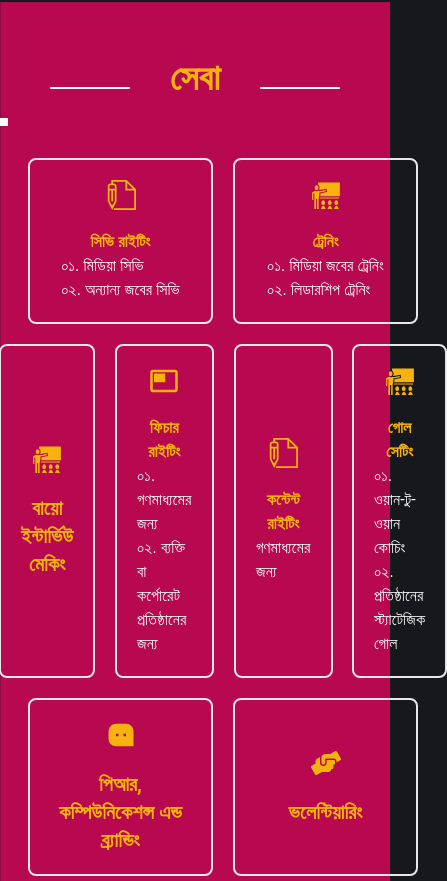
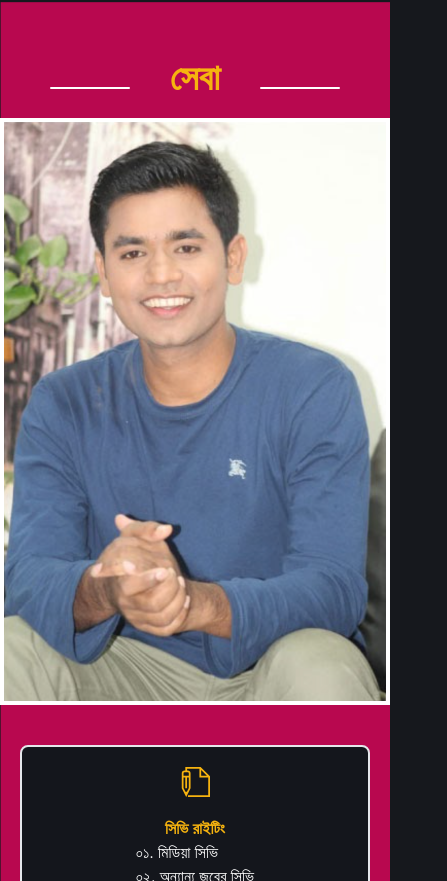
Before and after one commit to SalehAhmed19/GolamRabbi-SSOMOY_TV, a React (Vite) app: page / in a window 390 px wide. Shown: the part 8663-9544 px from the top of the page, 447 px wide, since content can reach past the window. Built offline with nearby package versions, Linux system fonts and the light colour scheme.

Commit message:
some responsive issue fixed

```diff
--- a/src/Components/Isolated/Services.jsx
+++ b/src/Components/Isolated/Services.jsx
@@ -81,17 +81,17 @@ function Services() {
         </Fade>
         <div className="h-[2px] w-20 bg-[#fff] rounded-2xl"></div>
       </div>
-      <div className="flex">
+      <div className="flex flex-col lg:flex-row">
         <div>
           <img className="border-4 border-[#fff]" src={image} alt="" />
         </div>
-        <div className="w-full mx-5">
-          <div className="flex justify-center gap-5 mt-10 mb-5">
+        <div className="w-full lg:mx-5">
+          <div className="flex flex-col lg:flex-row justify-center gap-5 mt-10 mb-5">
             {data.slice(0, 2).map((d) => (
               <Zoom>
                 <div
                   key={d._id}
-                  className="p-5 border-2 rounded-lg w-48 flex flex-col justify-center items-center"
+                  className="p-5 border-2 rounded-lg lg:w-48 flex flex-col justify-center items-center bg-[#14161C] mx-5"
                 >
                   <h4 className="text-primary text-3xl mb-5 flex justify-center">
                     {d.icon}
@@ -114,12 +114,12 @@ function Services() {
               </Zoom>
             ))}
           </div>
-          <div className="flex justify-center gap-5 my-5">
+          <div className="flex flex-col lg:flex-row justify-center gap-5 my-5">
             {data.slice(2, 6).map((d) => (
               <Zoom>
                 <div
                   key={d._id}
-                  className="p-5 border-2 rounded-lg w-48 flex flex-col justify-center items-center"
+                  className="p-5 border-2 rounded-lg lg:w-48 flex flex-col justify-center items-center bg-[#14161C] mx-5"
                 >
                   <h4 className="text-primary text-3xl mb-5 flex justify-center">
                     {d.icon}
@@ -142,12 +142,12 @@ function Services() {
               </Zoom>
             ))}
           </div>
-          <div className="flex justify-center gap-5 my-5">
+          <div className="flex flex-col lg:flex-row justify-center gap-5 my-5">
             {data.slice(6, 9).map((d) => (
               <Zoom>
                 <div
                   key={d._id}
-                  className="p-5 border-2 rounded-lg w-48 flex flex-col justify-center items-center"
+                  className="p-5 border-2 rounded-lg lg:w-48 flex flex-col justify-center items-center bg-secondary bg-[#14161C] mx-5"
                 >
                   <h4 className="text-primary text-3xl mb-5 ">{d.icon}</h4>
                   <h3
```
